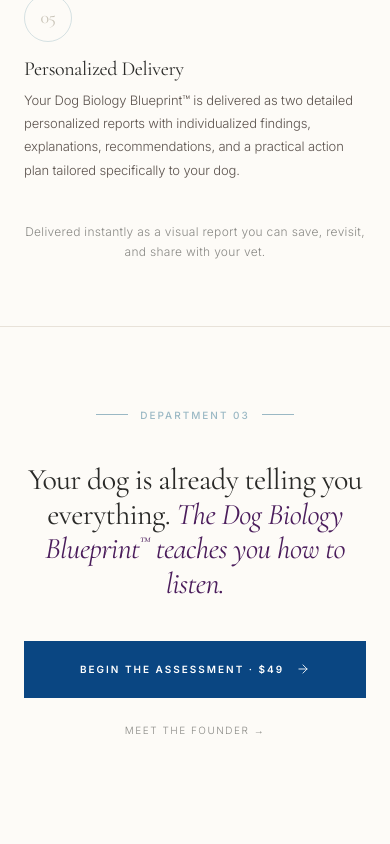
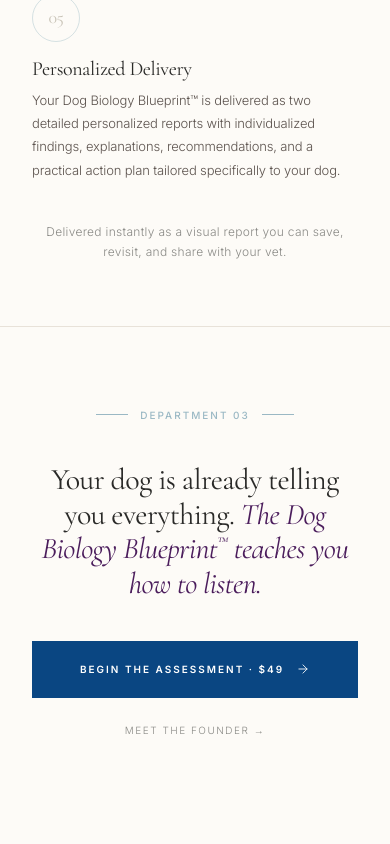
Before and after one commit to CassieAitken/the-paya-method, a React (Vite) app: page / in a window 390 px wide. Shown: the part 3906-4750 px from the top of the page. Built offline with nearby package versions, Linux system fonts and the light colour scheme.

Commit message:
Fix mobile edge-hugging: bumped horizontal padding from 24px to 32px on mobile for Markers, Blueprint Includes, and Final CTA sections, matching the hero which already had proper mobile padding

```diff
--- a/src/pages/Landing.tsx
+++ b/src/pages/Landing.tsx
@@ -105,7 +105,7 @@ export function Landing({ setStep, onSelectPillar, onShowFounderMessage }: Landi
       </section>
 
       {/* ===== SEVEN PILLARS (Editorial List) ===== */}
-      <section ref={pillarsReveal.ref as React.RefObject<HTMLElement>} className={`relative left-1/2 right-1/2 -mx-[50vw] w-screen bg-[#FDFBF7] py-16 sm:py-24 lg:py-32 px-6 ${pillarsReveal.className}`} data-section="pillars">
+      <section ref={pillarsReveal.ref as React.RefObject<HTMLElement>} className={`relative left-1/2 right-1/2 -mx-[50vw] w-screen bg-[#FDFBF7] py-16 sm:py-24 lg:py-32 px-8 sm:px-6 ${pillarsReveal.className}`} data-section="pillars">
         <div className="max-w-5xl mx-auto">
           <div className="mb-14 sm:mb-20 text-center">
             <div className="flex items-center justify-center gap-3 mb-5">
@@ -170,7 +170,7 @@ export function Landing({ setStep, onSelectPillar, onShowFounderMessage }: Landi
       </section>
 
       {/* ===== YOUR DOG BIOLOGY BLUEPRINT INCLUDES (Editorial List) ===== */}
-      <section id="how-it-works" className="relative left-1/2 right-1/2 -mx-[50vw] w-screen bg-[#FDFBF7] py-16 sm:py-24 lg:py-32 px-6 border-t border-[#E8E2D9]">
+      <section id="how-it-works" className="relative left-1/2 right-1/2 -mx-[50vw] w-screen bg-[#FDFBF7] py-16 sm:py-24 lg:py-32 px-8 sm:px-6 border-t border-[#E8E2D9]">
         <div className="max-w-5xl mx-auto">
           <div className="mb-14 sm:mb-20 text-center">
             <div className="flex items-center justify-center gap-3 mb-5">
@@ -232,7 +232,7 @@ export function Landing({ setStep, onSelectPillar, onShowFounderMessage }: Landi
       </section>
 
       {/* ===== FINAL CTA ===== */}
-      <section ref={ctaReveal.ref as React.RefObject<HTMLElement>} className={`relative left-1/2 right-1/2 -mx-[50vw] w-screen bg-[#FDFBF7] py-20 sm:py-32 lg:py-40 px-6 border-t border-[#E8E2D9] ${ctaReveal.className}`}>
+      <section ref={ctaReveal.ref as React.RefObject<HTMLElement>} className={`relative left-1/2 right-1/2 -mx-[50vw] w-screen bg-[#FDFBF7] py-20 sm:py-32 lg:py-40 px-8 sm:px-6 border-t border-[#E8E2D9] ${ctaReveal.className}`}>
         <div className="max-w-4xl mx-auto text-center space-y-10 sm:space-y-14">
           <div className="flex items-center justify-center gap-3">
             <div className="w-8 h-px bg-[#9AB8C4]"></div>
```
